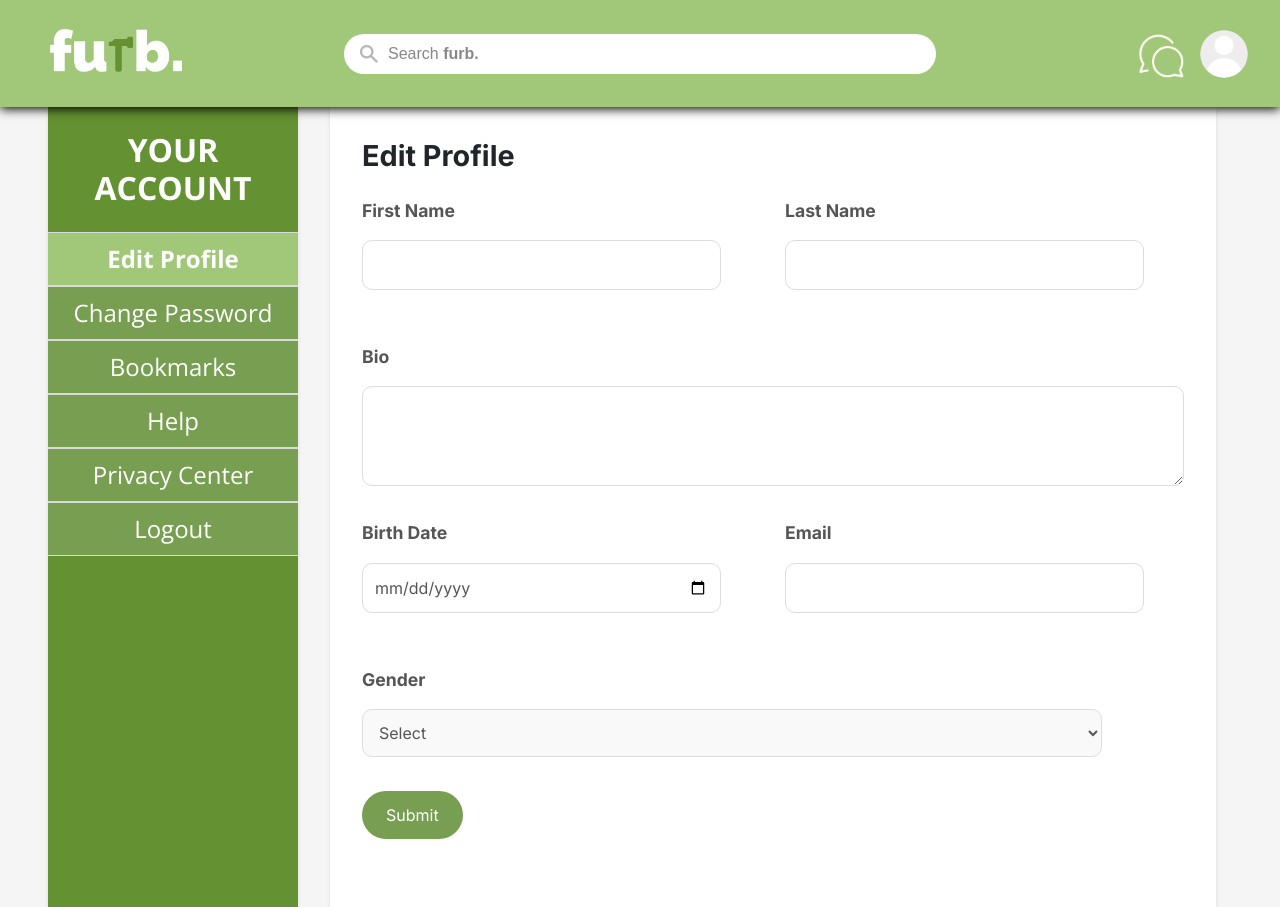
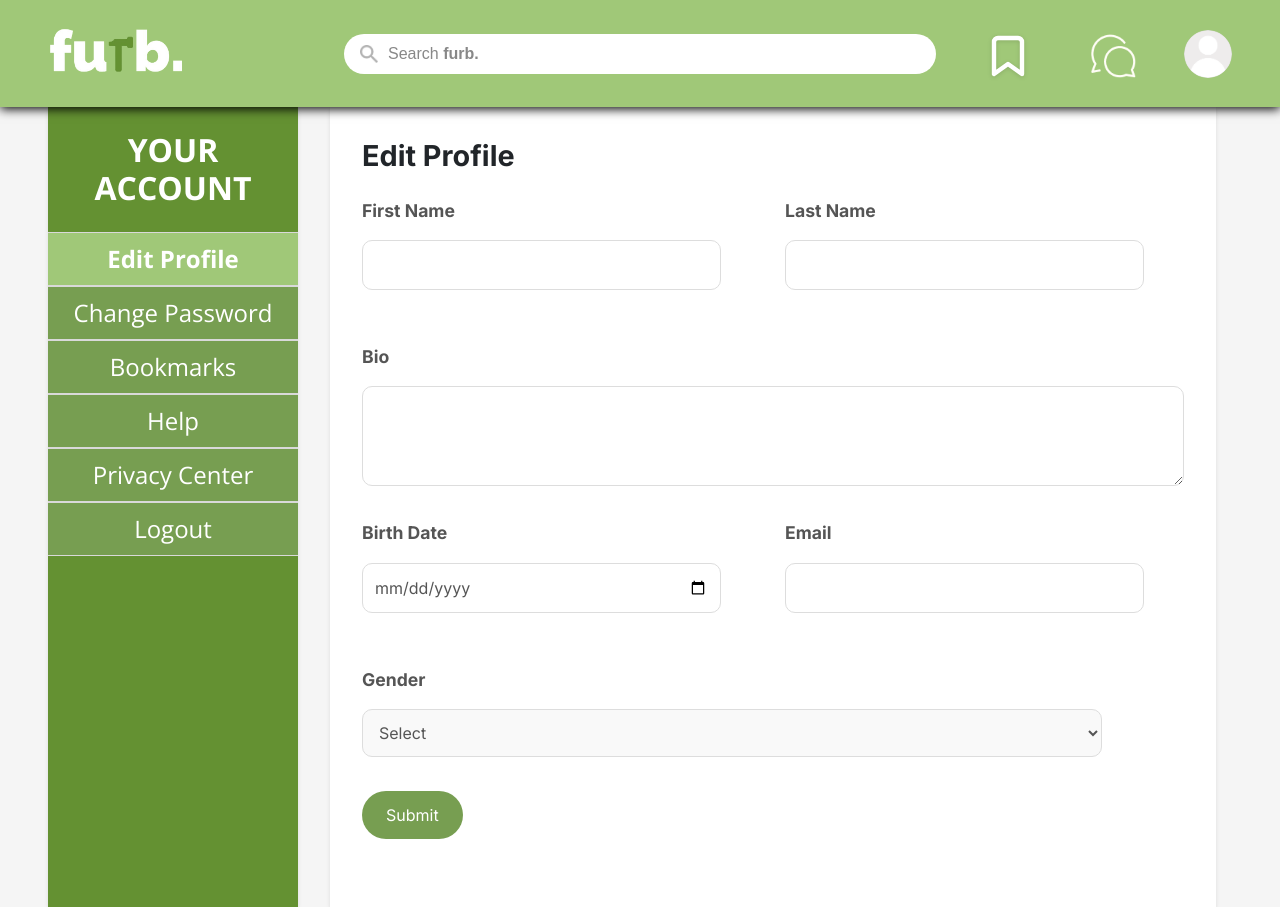
Before and after one commit to davin2102/FURB, a React (Vite) app in the folder react-app/: page /EditProfile in a window 1280 px wide. Built offline with nearby package versions, Linux system fonts and the light colour scheme.

Commit message:
updated login feature

```diff
--- a/react-app/src/components/Header.css
+++ b/react-app/src/components/Header.css
@@ -91,8 +91,9 @@
 .icon-container {
   display: flex;
   align-items: center;
-  gap: 1rem;
+  gap: 2rem;
   justify-content: flex-end;
+  padding-right: 1rem;
 }
 
 .Chat-icon {
@@ -101,6 +102,9 @@
   color: #333;
   transition: color 0.2s;
   align-items: center;
+  margin-left: 1rem;
+  position: relative;
+  z-index: 1;
 }
 
 .Profile {
@@ -108,6 +112,7 @@
   height: 3rem;
   object-fit: cover;
   border-radius: 50%;
+  margin-left: 1rem;
 }
 
 .sell-button {
@@ -129,7 +134,84 @@
   background-color: #53782A;
 }
 
-/* Responsive Adjustments */
+/* Bookmark Dropdown */
+.bookmark-dropdown {
+  position: absolute;
+  top: 84px;
+  right: 110px;
+  background: #fff;
+  border: 1px solid #e0e0e0;
+  border-radius: 16px;
+  box-shadow: 0 4px 16px rgba(0,0,0,0.13);
+  min-width: 320px;
+  z-index: 999;
+  padding: 16px 18px 12px 18px;
+}
+
+.bookmark-dropdown h4 {
+  margin: 0 0 10px 0;
+  font-size: 1.1rem;
+  color: #649132;
+  font-weight: 700;
+}
+
+.bookmark-header-btn {
+  background: none;
+  border: none;
+  cursor: pointer;
+  margin-right: 16px;
+  display: flex;
+  align-items: center;
+  justify-content: center;
+  padding: 0;
+  height: 100%;
+}
+
+.bookmark-header-btn svg {
+  width: 48px;
+  height: 48px;
+  display: block;
+  position: relative;
+  top: 2px;
+}
+
+
+.bookmark-list {
+  list-style: none;
+  padding: 0;
+  margin: 0;
+}
+
+.bookmark-list-item:last-child {
+  border-bottom: none;
+}
+
+.bookmark-list-img {
+  width: 48px;
+  height: 48px;
+  object-fit: cover;
+  border-radius: 8px;
+  background: #f5f5f5;
+  border: 1px solid #eee;
+  flex-shrink: 0;
+}
+
+.bookmark-list-title {
+  font-size: 1rem;
+  color: #222;
+  font-weight: 600;
+  white-space: nowrap;
+  overflow: hidden;
+  text-overflow: ellipsis;
+  max-width: 170px;
+}
+
+.bookmark-list-empty {
+  color: #888;
+  padding: 16px 0;
+  text-align: center;
+}
+
 @media (max-width: 768px) {
   .header-container {
     flex-direction: column;
--- a/react-app/src/components/HeaderLogin.jsx
+++ b/react-app/src/components/HeaderLogin.jsx
@@ -1,4 +1,95 @@
-import React from 'react';
+// import React, { useState, useEffect, useRef } from 'react';
+// import './Header.css';
+// import logo from '/images/logo.png';
+// import SearchBar from './SearchBar';
+// import { Link } from 'react-router-dom';
+// import Profile from '/images/profile.png';
+// import Chaticon from '/images/chat-icon.png';
+
+// // SVG for bookmark icon
+// const BookmarkSVG = ({ filled }) => (
+//   <svg
+//     width="44"
+//     height="44"
+//     viewBox="0 0 24 24"
+//     fill={filled ? "#fff" : "none"}
+//     stroke={filled ? "#f4b400" : "#fff"}
+//     strokeWidth="2.2"
+//     strokeLinecap="round"
+//     strokeLinejoin="round"
+//     style={{ filter: 'drop-shadow(0 1px 2px rgba(0,0,0,0.13))', borderRadius: "8px" }}
+//   >
+//     <path d="M19 21l-7-5-7 5V5a2 2 0 0 1 2-2h10a2 2 0 0 1 2 2z" />
+//   </svg>
+// );
+
+// const HeaderLogin = () => {
+//   const [showBookmarks, setShowBookmarks] = useState(false);
+//   const [bookmarks, setBookmarks] = useState([]);
+
+//   // Load bookmarks from localStorage
+//   useEffect(() => {
+//     const stored = JSON.parse(localStorage.getItem('bookmarkedItems') || '[]');
+//     setBookmarks(stored);
+//   }, [showBookmarks]);
+
+//   return (
+//     <header className="header-container">
+//       <div className="header-left">
+//         <Link to="/HomeLogin" className="logo-link">
+//           <img src={logo} alt="furb logo" className="logo-img" />
+//         </Link>
+//       </div>
+
+//       <div className="header-center">
+//         <SearchBar />
+//       </div>
+
+//       <div className="header-right">
+//         <div className="icon-container">
+//           {/* Bookmark Icon */}
+//           <button
+//             className="bookmark-header-btn"
+//             onClick={() => setShowBookmarks((v) => !v)}
+//             aria-label="Show Bookmarks"
+//             style={{ background: 'none', border: 'none', cursor: 'pointer', marginRight: '8px' }}
+//           >
+//             <BookmarkSVG filled={false} />
+//           </button>
+//           {/* Chat Icon */}
+//           <Link to="/Chatroom">
+//             <img src={Chaticon} alt="chat icon" className='Chat-icon'/>
+//           </Link>
+//           <Link to="/Sell">
+//             <img src={Profile} alt="profile picture" className='Profile'/>
+//           </Link>
+//         </div>
+//         {/* Bookmarks Modal/Dropdown */}
+//         {showBookmarks && (
+//           <div className="bookmark-dropdown">
+//             <h4>Bookmarked Items</h4>
+//             {bookmarks.length === 0 ? (
+//               <div style={{ padding: '10px', color: '#888' }}>No bookmarks yet.</div>
+//             ) : (
+//               <ul>
+//                 {bookmarks.map((item, idx) => (
+//                   <li key={idx} style={{ marginBottom: '10px', display: 'flex', alignItems: 'center' }}>
+//                     <img src={item.image} alt={item.title} style={{ width: 40, height: 40, objectFit: 'cover', borderRadius: 6, marginRight: 10 }} />
+//                     <span>{item.title}</span>
+//                   </li>
+//                 ))}
+//               </ul>
+//             )}
+//           </div>
+//         )}
+//       </div>
+//     </header>
+//   );
+// };
+
+// export default HeaderLogin;
+
+import React, { useState, useEffect, useRef } from 'react';
 import './Header.css';
 import logo from '/images/logo.png';
 import SearchBar from './SearchBar';
@@ -6,7 +97,51 @@ import { Link } from 'react-router-dom';
 import Profile from '/images/profile.png';
 import Chaticon from '/images/chat-icon.png';
 
+const BookmarkSVG = ({ filled }) => (
+  <svg
+    width="48"
+    height="48"
+    viewBox="0 0 24 24"
+    fill={filled ? "#fff" : "none"}
+    stroke={filled ? "#f4b400" : "#fff"}
+    strokeWidth="2.2"
+    strokeLinecap="round"
+    strokeLinejoin="round"
+    style={{ filter: 'drop-shadow(0 1px 2px rgba(0,0,0,0.13))', borderRadius: "8px" }}
+  >
+    <path d="M19 21l-7-5-7 5V5a2 2 0 0 1 2-2h10a2 2 0 0 1 2 2z" />
+  </svg>
+);
+
 const HeaderLogin = () => {
+  const [showBookmarks, setShowBookmarks] = useState(false);
+  const [bookmarks, setBookmarks] = useState([]);
+  const dropdownRef = useRef(null);
+  const iconRef = useRef(null);
+
+  // Load bookmarks from localStorage
+  useEffect(() => {
+    const stored = JSON.parse(localStorage.getItem('bookmarkedItems') || '[]');
+    setBookmarks(stored);
+  }, [showBookmarks]);
+
+  // Handle clicks outside
+  useEffect(() => {
+    const handleClickOutside = (event) => {
+      if (
+        dropdownRef.current &&
+        !dropdownRef.current.contains(event.target) &&
+        iconRef.current &&
+        !iconRef.current.contains(event.target)
+      ) {
+        setShowBookmarks(false);
+      }
+    };
+
+    document.addEventListener('mousedown', handleClickOutside);
+    return () => document.removeEventListener('mousedown', handleClickOutside);
+  }, []);
+
   return (
     <header className="header-container">
       <div className="header-left">
@@ -20,18 +155,41 @@ const HeaderLogin = () => {
       </div>
 
       <div className="header-right">
-        <div className="icon-container">
-            <Link to="/Chatroom">
-                <img src={Chaticon} alt="chat icon" className='Chat-icon'/>
-            </Link>
-            {/* <Link to ="/Sell" className='sell-button'>
-                <span>+ Sell</span>
-                </Link> */}
+        <div className="icon-container" ref={iconRef}>
+          <button
+            className="bookmark-header-btn"
+            onClick={() => setShowBookmarks((v) => !v)}
+            aria-label="Show Bookmarks"
+            style={{ background: 'none', border: 'none', cursor: 'pointer', marginRight: '8px' }}
+          >
+            <BookmarkSVG filled={false} />
+          </button>
+
+          <Link to="/Chatroom">
+            <img src={Chaticon} alt="chat icon" className='Chat-icon' />
+          </Link>
           <Link to="/Sell">
-            <img src={Profile} alt="profile picture" className='Profile'/>
+            <img src={Profile} alt="profile picture" className='Profile' />
           </Link>
+        </div>
 
-        </div>
+        {showBookmarks && (
+          <div className="bookmark-dropdown" ref={dropdownRef}>
+            <h4>Bookmarked Items</h4>
+            {bookmarks.length === 0 ? (
+              <div style={{ padding: '10px', color: '#888' }}>No bookmarks yet.</div>
+            ) : (
+              <ul>
+                {bookmarks.map((item, idx) => (
+                  <li key={idx} style={{ marginBottom: '10px', display: 'flex', alignItems: 'center' }}>
+                    <img src={item.image} alt={item.title} style={{ width: 40, height: 40, objectFit: 'cover', borderRadius: 6, marginRight: 10 }} />
+                    <span>{item.title}</span>
+                  </li>
+                ))}
+              </ul>
+            )}
+          </div>
+        )}
       </div>
     </header>
   );
```
